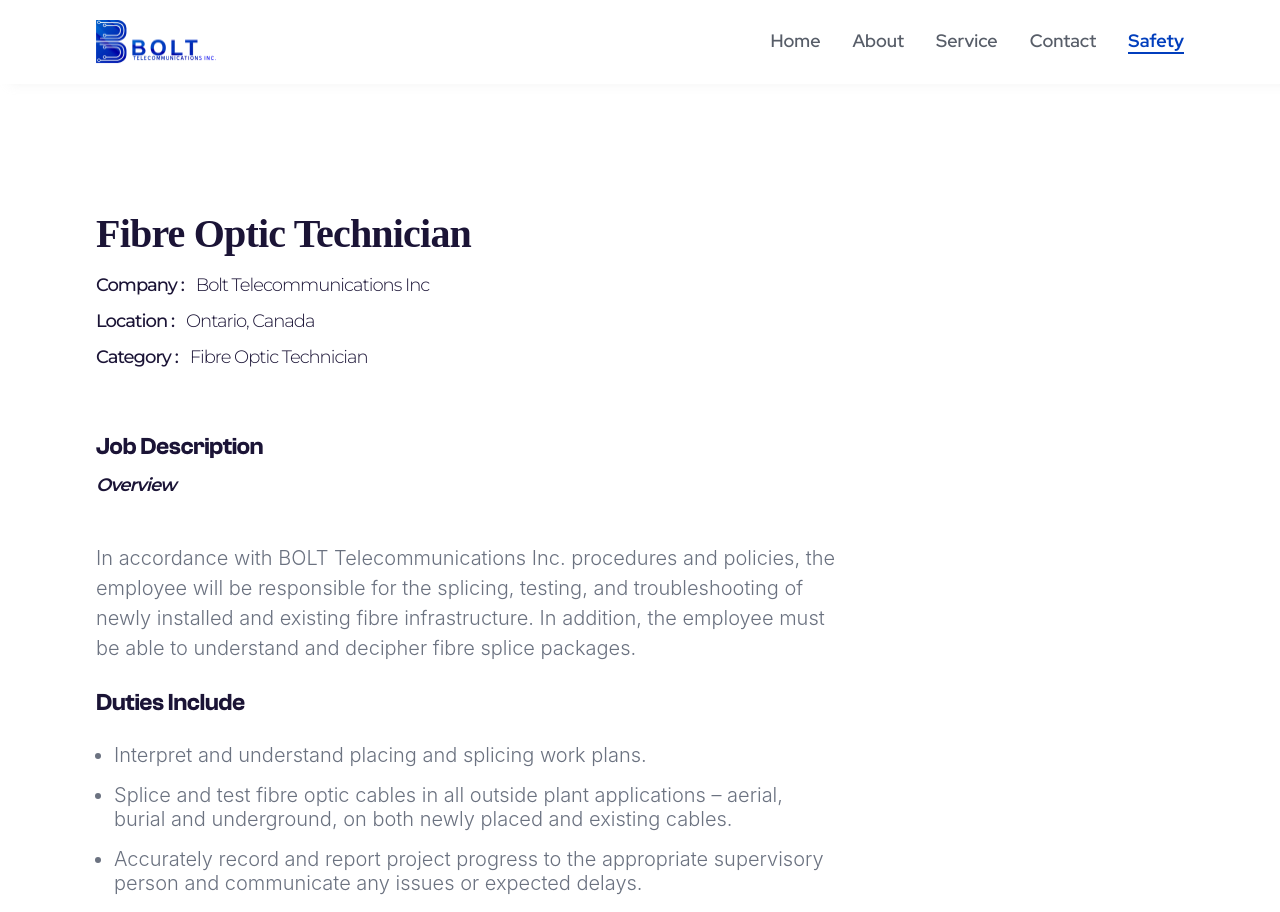
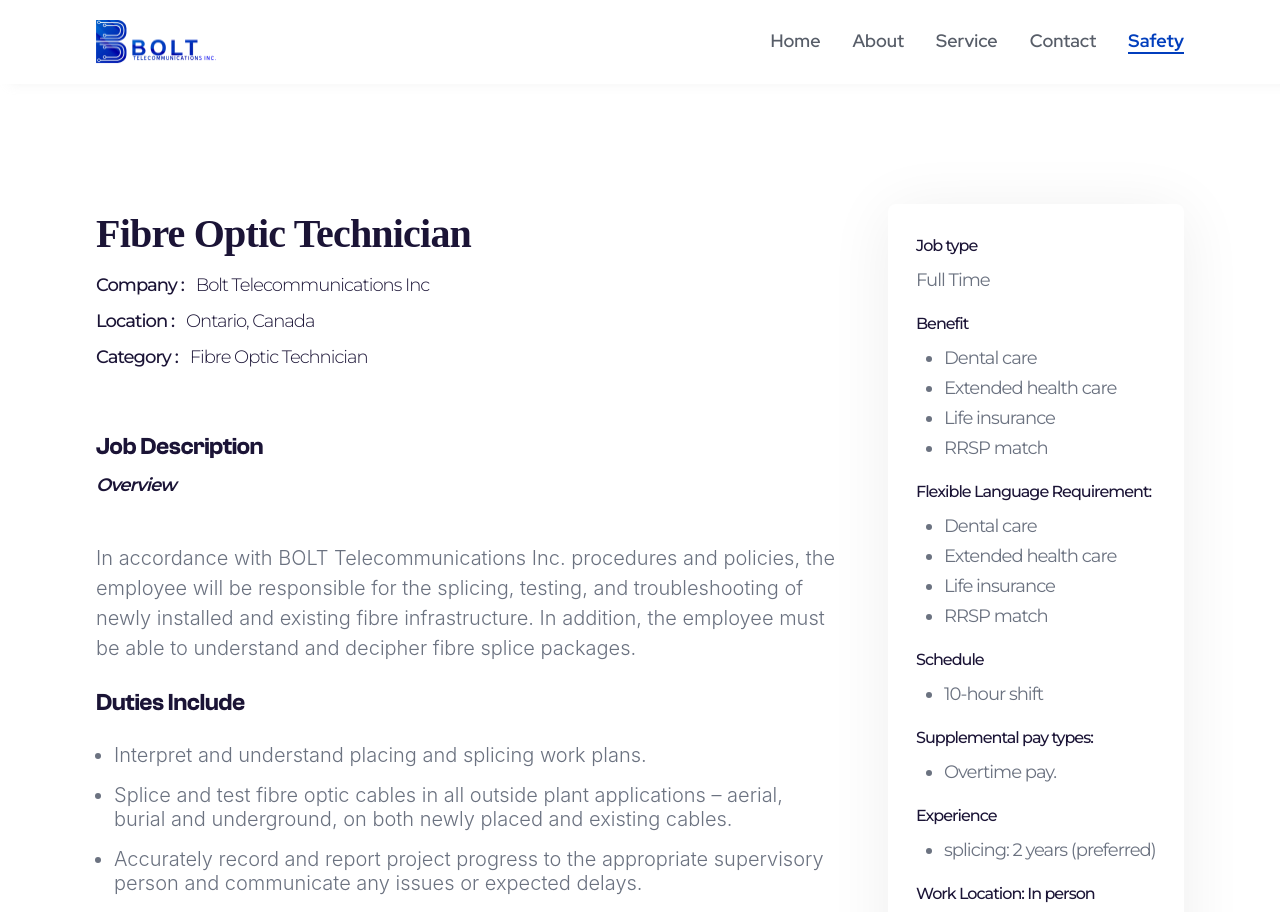
Before and after one commit to techiesodiq/bolt-v2, a React (Create React App) app: page /safety in a window 1280 px wide. Shown: the top 912 px of the page. Built offline with nearby package versions, Linux system fonts and the light colour scheme.

Commit message:
right content

```diff
--- a/src/components/requirement/Requirement.jsx
+++ b/src/components/requirement/Requirement.jsx
@@ -11,6 +11,14 @@
     qualification,
     knowledge,
     competencies,
+    rTitle,
+    rSubTitle,
+    benefit,
+    experience,
+    flexible,
+    location,
+    pay,
+    schedule,
   } = technician;
   return (
     <Container>
@@ -65,7 +73,60 @@
         </div>
         <h5>{subText}</h5>
       </div>
-      <div className="right-div"></div>
+      <div className="right-div">
+        <div className="title-wrapper">
+          <h4>{rTitle}</h4>
+          <p>{rSubTitle}</p>
+        </div>
+        <div className="list-wrapper">
+          <h4>{benefit.title}</h4>
+          <ul>
+            {benefit.list.map((list, i) => (
+              <li key={i}>{list}</li>
+            ))}
+          </ul>
+        </div>
+        <div className="list-wrapper">
+          <h4>{flexible.title}</h4>
+          <ul>
+            {flexible.list.map((list, i) => (
+              <li key={i}>{list}</li>
+            ))}
+          </ul>
+        </div>
+        <div className="list-wrapper">
+          <h4>{schedule.title}</h4>
+          <ul>
+            {schedule.list.map((list, i) => (
+              <li key={i}>{list}</li>
+            ))}
+          </ul>
+        </div>
+        <div className="list-wrapper">
+          <h4>{pay.title}</h4>
+          <ul>
+            {pay.list.map((list, i) => (
+              <li key={i}>{list}</li>
+            ))}
+          </ul>
+        </div>
+        <div className="list-wrapper">
+          <h4>{experience.title}</h4>
+          <ul>
+            {experience.list.map((list, i) => (
+              <li key={i}>{list}</li>
+            ))}
+          </ul>
+        </div>
+        <div className="list-wrapper">
+          <h4>{location.title}</h4>
+          <ul>
+            {location.list.map((list, i) => (
+              <li key={i}>{list}</li>
+            ))}
+          </ul>
+        </div>
+      </div>
     </Container>
   );
 };
--- a/src/components/requirement/requirement.style.js
+++ b/src/components/requirement/requirement.style.js
@@ -138,6 +138,67 @@
     border-radius: 8px;
     background: #fff;
     box-shadow: 0px 7px 64px 0px rgba(0, 0, 0, 0.07);
+    max-width: 296px;
+    padding-left: 28px;
+    padding-right: 28px;
+    align-self: flex-start;
+
+    .title-wrapper {
+      display: grid;
+      gap: 14px;
+      margin-top: 32px;
+      margin-bottom: 24px;
+
+      h4 {
+        color: #1b1436;
+        font-feature-settings: "clig" off, "liga" off;
+        font-family: Montserrat;
+        font-size: 16px;
+        font-weight: 500;
+        line-height: 20px; /* 125% */
+        letter-spacing: -1px;
+      }
+      p {
+        color: #6b7280;
+        font-feature-settings: "clig" off, "liga" off;
+        font-family: Montserrat;
+        font-size: 18px;
+        font-style: normal;
+        font-weight: 400;
+        line-height: 20px; /* 111.111% */
+        letter-spacing: -1px;
+      }
+    }
+    .list-wrapper {
+      margin-bottom: 24px;
+      h4 {
+        color: #1b1436;
+        font-feature-settings: "clig" off, "liga" off;
+        font-family: Montserrat;
+        font-size: 16px;
+        font-style: normal;
+        font-weight: 500;
+        line-height: 20px; /* 125% */
+        letter-spacing: -1px;
+        margin-bottom: 14px;
+      }
+
+      ul {
+        display: grid;
+        gap: 10px;
+        margin-left: 28px;
+      }
+      li {
+        color: #6b7280;
+        font-feature-settings: "clig" off, "liga" off;
+        font-family: Montserrat;
+        font-size: 18px;
+        font-style: normal;
+        font-weight: 400;
+        line-height: 20px; /* 111.111% */
+        letter-spacing: -1px;
+      }
+    }
   }
 `;
 
--- a/src/data/text.js
+++ b/src/data/text.js
@@ -204,6 +204,8 @@
 
 export const technician = {
   title: "Fibre Optic Technician",
+  rTitle: "Job type",
+  rSubTitle: "Full Time",
   subText:
     "BOLT Telecommunications Inc. is an equal opportunity employer and values diversity in our workplace. Reasonable accommodation is available upon request throughout our recruitment and selection process.",
   right:
@@ -274,4 +276,38 @@
       "Team Player.",
     ],
   },
+  benefit: {
+    title: "Benefit",
+    list: [
+      "Dental care",
+      "Extended health care",
+      "Life insurance",
+      "RRSP match",
+    ],
+  },
+  flexible: {
+    title: "Flexible Language Requirement:",
+    list: [
+      "Dental care",
+      "Extended health care",
+      "Life insurance",
+      "RRSP match",
+    ],
+  },
+  schedule: {
+    title: "Schedule",
+    list: ["10-hour shift"],
+  },
+  pay: {
+    title: "Supplemental pay types:",
+    list: ["Overtime pay."],
+  },
+  experience: {
+    title: "Experience",
+    list: ["splicing: 2 years (preferred)"],
+  },
+  location: {
+    title: "Work Location: In person",
+    list: ["Expected start date: 29/09/2023"],
+  },
 };
```
